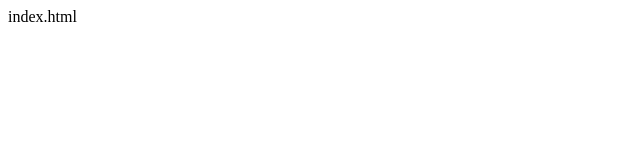
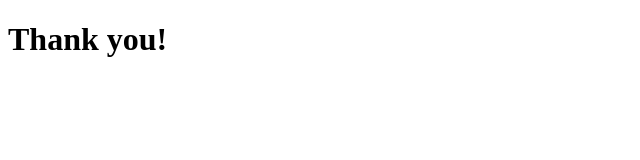
Before and after one commit to nurushevaangelina/CV, a plain HTML site: page index.html in a window 1280 px wide. Shown: the whole page, without its empty margins (0-640 px from the left). Drawn offline with Linux system fonts and the light colour scheme.

Commit message:
Add files via upload

```diff
--- a/index.html
+++ b/index.html
@@ -1,5 +1,15 @@
-index.html
 <!DOCTYPE html>
-<html lang-"en">
+<html lang="en">
 <head>
+    <meta charset="UTF-8">
+
+    <meta http-equiv="X-UA-Compatible" content="IE=edge">
+    <meta name="viewport" content="width=device-width, initial-scale=1.0">
+    <title>Document</title>
+</head>
+<body>
+<H1>Thank you!
+</H1>
+
+</body>
 </html>
```
